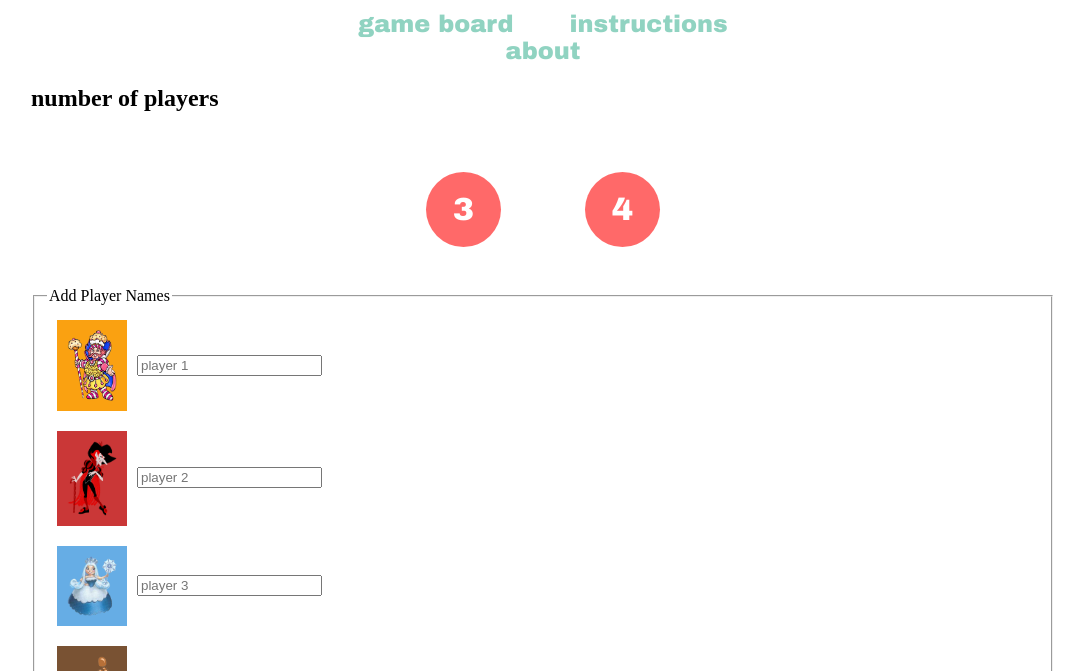
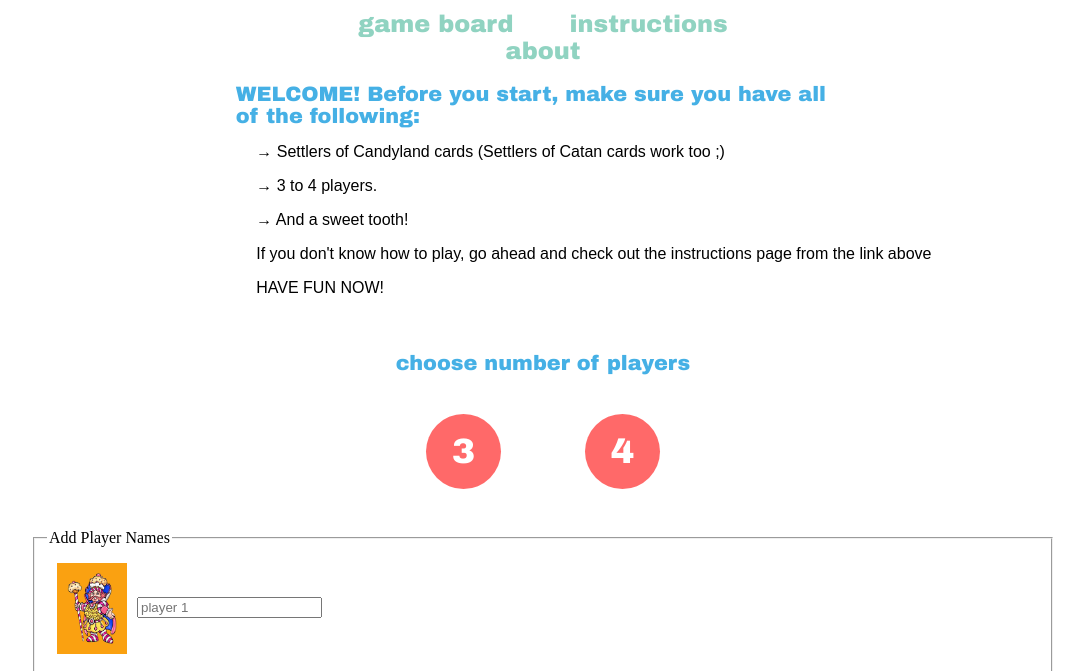
Before and after one commit to max33nau/settlersOfCandyland, a plain HTML site: page indexindex.html in a window 1280 px wide. Shown: the part 95-766 px from the top of the page, without its empty margins (97-1181 px from the left). Drawn offline with Linux system fonts and the light colour scheme.

Commit message:
more styling

```diff
--- a/indexindex.html
+++ b/indexindex.html
@@ -15,9 +15,15 @@
     <a href="instructions.html"><li>instructions</li></a>
     <a href="about.html"><li>about</li></a>
   </ul>
-
-  <h2>number of players</h2>
+  <br>
+  <h2 class='headLines'>WELCOME! Before you start, make sure you have all of the following:</h2>
+  <p> → Settlers of Candyland cards (Settlers of Catan cards work too ;)</p>
+  <p> → 3 to 4 players.</p>
+  <p> → And a sweet tooth!</p>
+  <p>If you don't know how to play, go ahead and check out the instructions page from the link above</p>
+  <p>HAVE FUN NOW!</p>
   <div id='playerNumberContainer'>
+    <h2 class='headLines'>choose number of players</h2>
     <div class='playerNumber'>3</div>
     <div class='playerNumber'>4</div>
   </div>
--- a/styles/landingPage.css
+++ b/styles/landingPage.css
@@ -1,6 +1,21 @@
+.headLines {
+  font-size: 1.3em;
+  font-family: Arial Black, Arial Bold, Gadget, sans-serif;
+  color: #45B0E5;
+  max-width: 60%;
+  margin: auto;
+}
+
+p {
+  font-family: Arial, Gadget, sans-serif;
+  margin-left: 22%;
+}
+
 #playerNumberContainer {
-  width: 100%;
+  width: 90%;
+  margin: auto;
   text-align: center;
+  margin-top: 55px;
 }
 
 .playerNumber {
@@ -11,7 +26,7 @@
   color: white;
   text-align: center;
   line-height: 75px;
-  font-size: 2em;
+  font-size: 2.2em;
   display: inline-block;
   margin: 40px;
   font-family: Arial Black, Arial Bold, Gadget, sans-serif;
```
